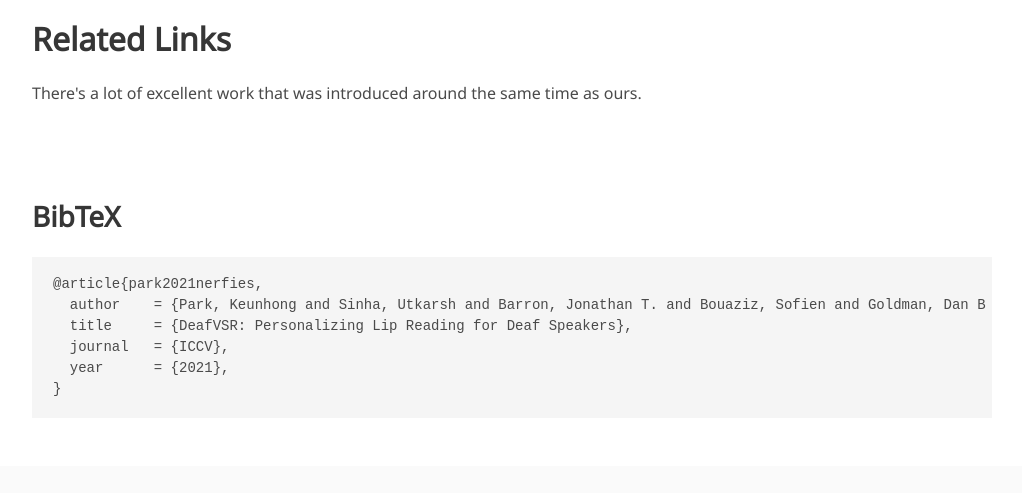
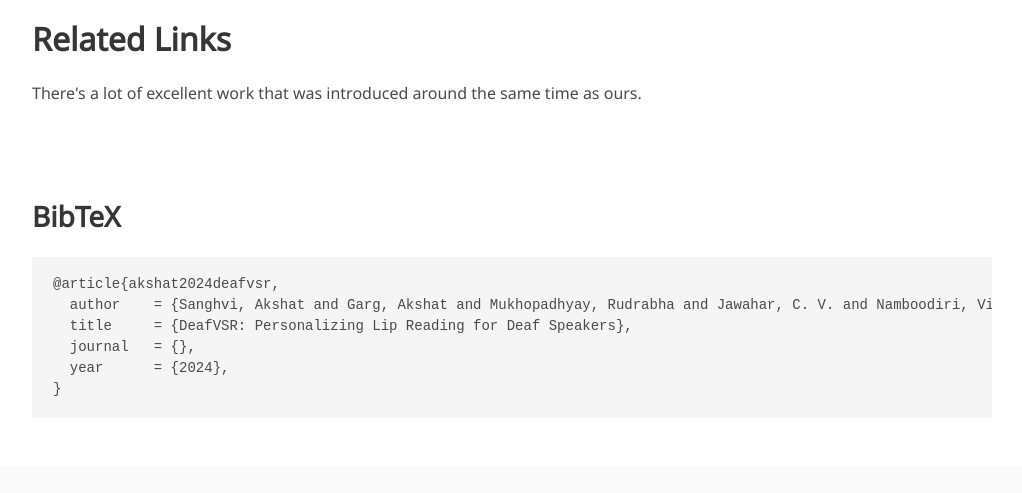
Before and after one commit to akshatsanghvi211103/deafVSR, a plain HTML site: page index.html in a window 1280 px wide. Shown: the part 4683-5176 px from the top of the page, without its empty margins (128-1150 px from the left). Drawn offline with nearby package versions, Linux system fonts and the light colour scheme; some icons are missing; a web font is replaced by a local one.

Commit message:
added bibtex

```diff
--- a/index.html
+++ b/index.html
@@ -52,7 +52,7 @@
     </div>
     <div class="navbar-menu">
       <div class="navbar-start" style="flex-grow: 1; justify-content: center;">
-        <a class="navbar-item" href="https://keunhong.com">
+        <a class="navbar-item" href="https://akshatsanghvi211103.github.io/">
           <span class="icon">
             <i class="fas fa-home"></i>
           </span>
@@ -378,11 +378,11 @@
   <section class="section" id="BibTeX">
     <div class="container is-max-desktop content">
       <h2 class="title">BibTeX</h2>
-      <pre><code>@article{park2021nerfies,
-  author    = {Park, Keunhong and Sinha, Utkarsh and Barron, Jonathan T. and Bouaziz, Sofien and Goldman, Dan B and Seitz, Steven M. and Martin-Brualla, Ricardo},
+      <pre><code>@article{akshat2024deafvsr,
+  author    = {Sanghvi, Akshat and Garg, Akshat and Mukhopadhyay, Rudrabha and Jawahar, C. V. and Namboodiri, Vinay P.},
   title     = {DeafVSR: Personalizing Lip Reading for Deaf Speakers},
-  journal   = {ICCV},
-  year      = {2021},
+  journal   = {<arxiv link put here>},
+  year      = {2024},
 }</code></pre>
     </div>
   </section>
```
